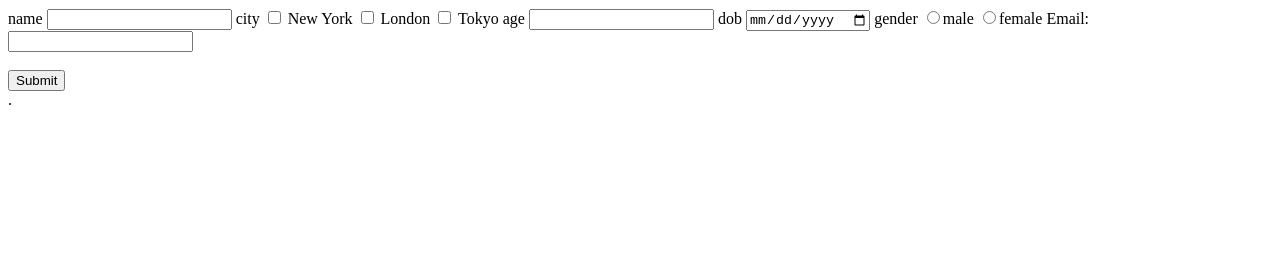
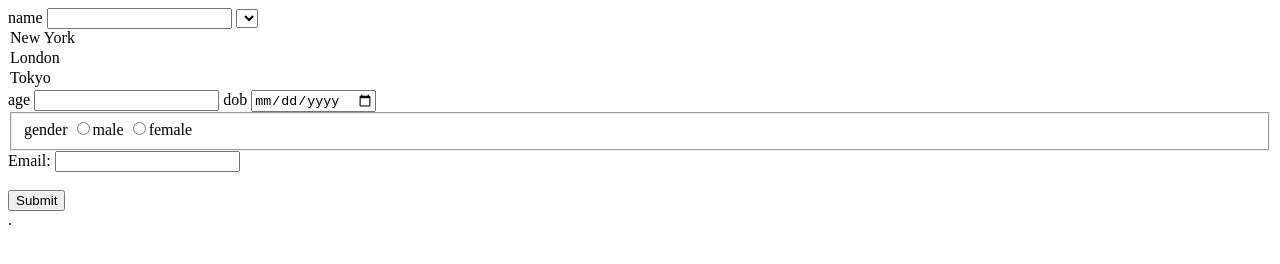
Before and after one commit to nikeshskns1234567890/CODINGAL, a plain HTML site: page lesson6/activity1.html in a window 1280 px wide. Drawn offline with Linux system fonts and the light colour scheme.

Commit message:
activity 1 commit

```diff
--- a/lesson6/activity1.html
+++ b/lesson6/activity1.html
@@ -12,16 +12,14 @@
     <form>
         <label for="name">name</label>
         <input type="text" name="state">
+        <select>
+            <label for="city">Select your city:</label>
+            <select id="city" name="city">
+                <option value="New York">New York</option>
+                <option value="London">London</option>
+                <option value="Tokyo">Tokyo</option>
+            </select>
 
-        <label for="city">city</label>
-        <input type="checkbox" id="city1" name="city" value="New York">
-        <label for="city1">New York</label>
-
-        <input type="checkbox" id="city2" name="city" value="London">
-        <label for="city2">London</label>
-
-        <input type="checkbox" id="city3" name="city" value="Tokyo">
-        <label for="city3">Tokyo</label>
 
             <label for="age">age</label>
             <input type="number" name="age">
@@ -29,9 +27,11 @@
             <label for="dob">dob</label>
             <input type="date" name="date">
 
+            <fieldset>
                 <label for="gender">gender</label>
                 <input type="radio" name="gender" value="male">male
                 <input type="radio" name="gender" value="female">female
+            </fieldset>
 
             <label for="email">Email:</label>
             <input type="email" id="email" name="email" required><br><br>
```
Lines whose indentation alone changed are shown as unchanged.
